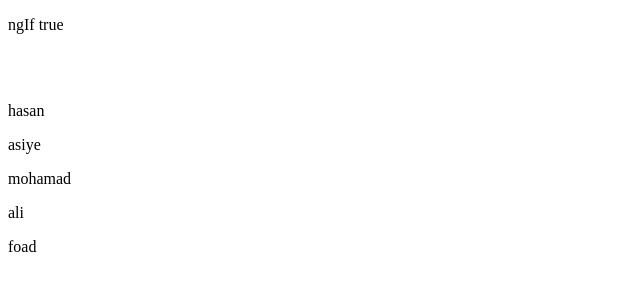
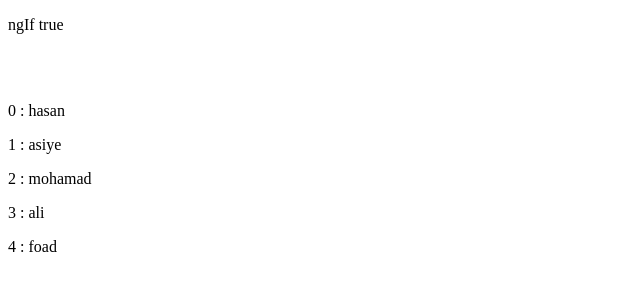
Before and after one commit to moosavinazar/directives, an Angular app: page / in a window 1280 px wide. Shown: the top 300 px of the page, without its empty margins (0-640 px from the left). Built offline with nearby package versions, Linux system fonts and the light colour scheme.

Commit message:
how to use ngFor with index

```diff
--- a/src/app/app.component.html
+++ b/src/app/app.component.html
@@ -2,4 +2,4 @@
 <ng-template #elsecond>Else condition</ng-template>
 <br>
 <br>
-<p *ngFor="let user of users">{{ user }}</p>
+<p *ngFor="let user of users; let i=index">{{ i + ' : ' + user }}</p>
```
